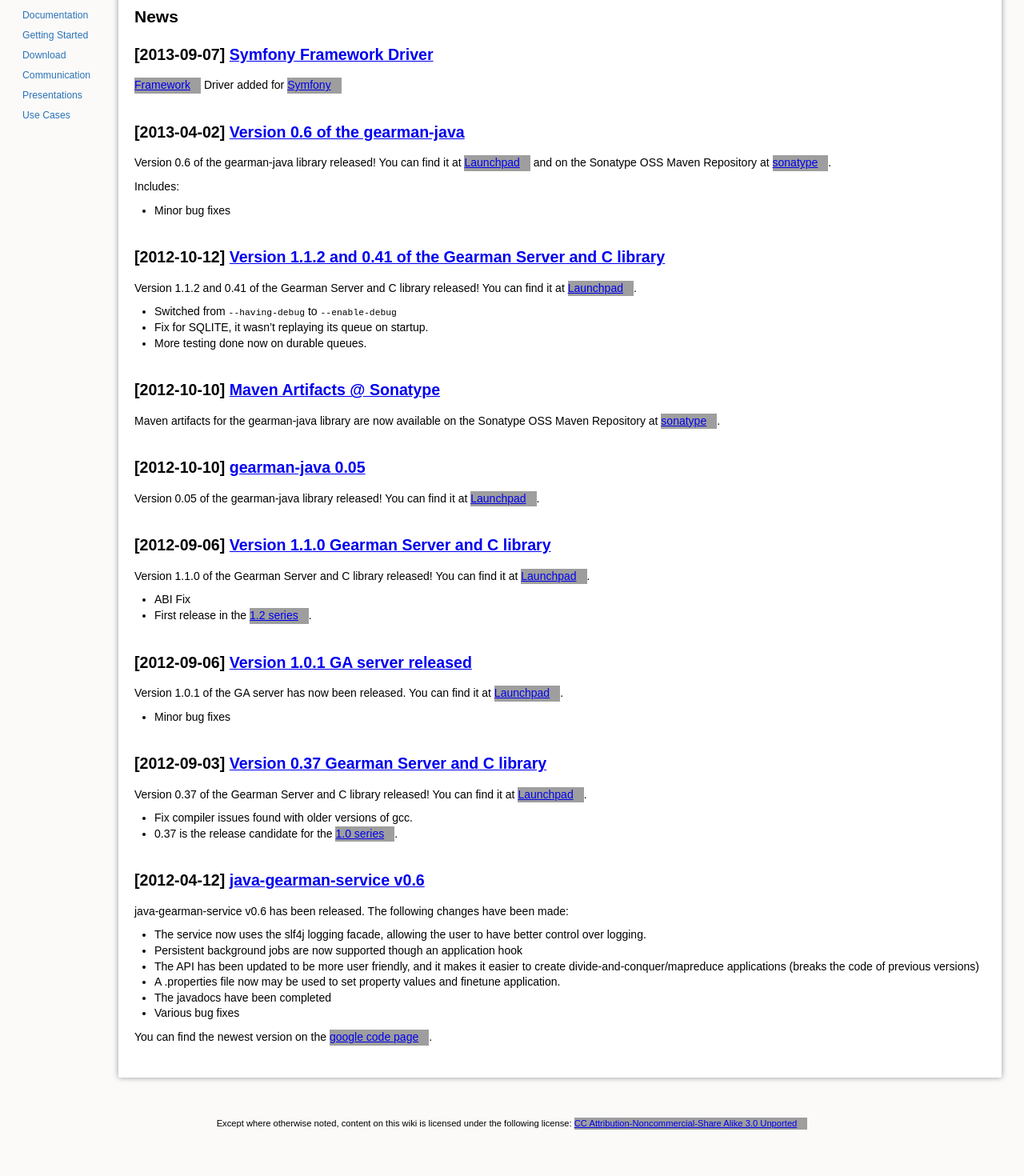
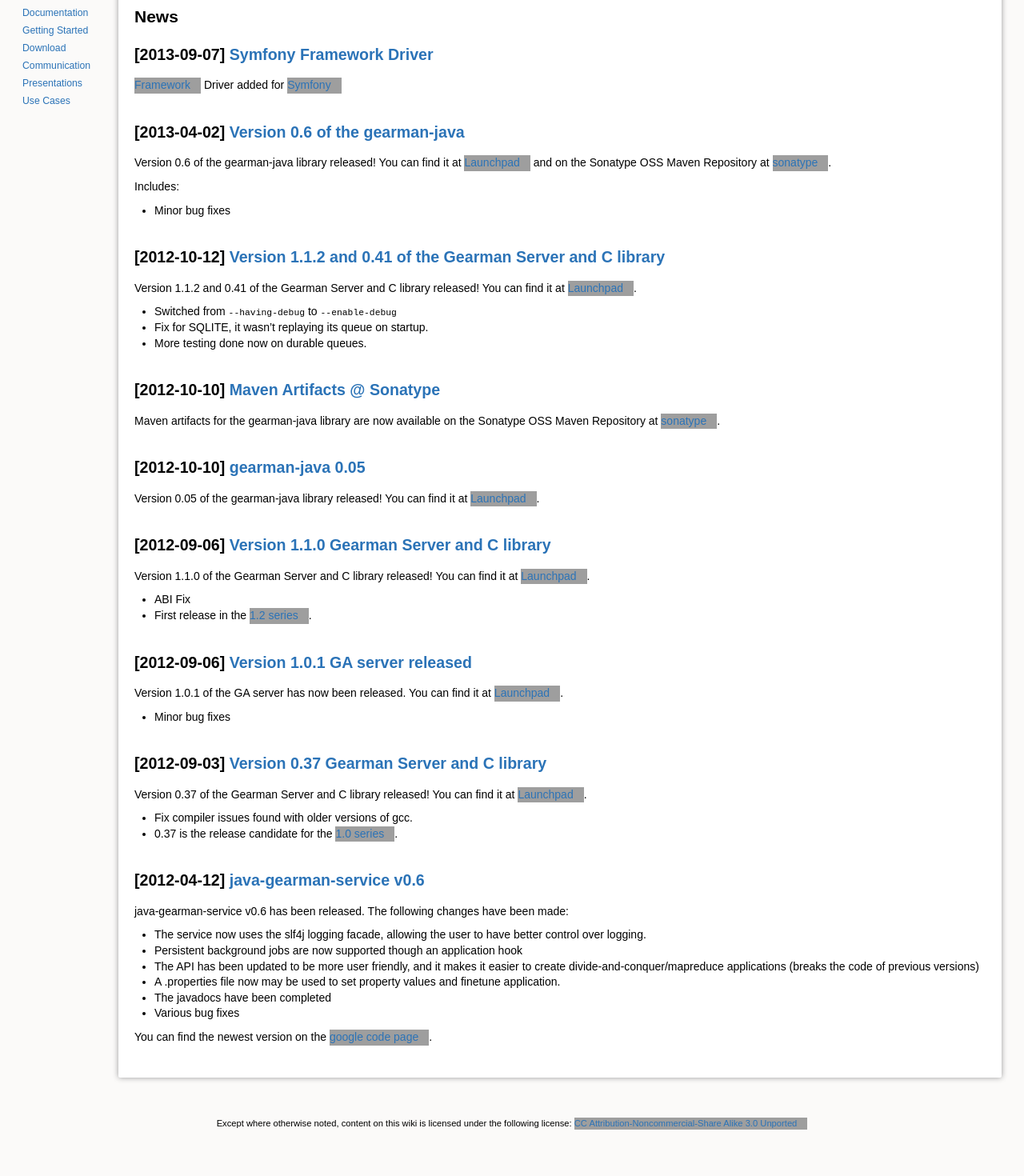
Before and after one commit to gearman/gearman.github.io, a Jekyll site: the page built from news/index.html, in a window 1280 px wide. Shown: the part 353-1823 px from the top of the page at 80% size. Built offline with Jekyll 4.4.1, drawn with Linux system fonts in a browser that asks for light colours; grey boxes are pictures that could not be loaded.

Commit message:
Cleanup the toc and site links styling in general

```diff
--- a/css/site.css
+++ b/css/site.css
@@ -26,6 +26,15 @@
     padding: 10px 0;
 }
 
+a {
+    color: #2b73b7;
+    text-decoration: none;
+}
+
+a:hover {
+    text-decoration: underline;
+}
+
 .navigation {
     position: relative;
     float: left;
@@ -36,15 +45,12 @@
 .navigation li {
     padding: 3px 20px;
 }
-.navigation a {
-    color: #2b73b7;
+
+.navigation a,
+.main-inner .toc a {
     font-size: .875em;
-    text-decoration: none;
+    line-height: .9em;
     display: block;
-}
-
-.navigation a:hover {
-    text-decoration: underline;
 }
 
 .main-content {
@@ -60,7 +66,6 @@
     border-bottom: 1px solid #ccc;
     padding: 10px 5px;
     margin: -15px -20px 5px 5px;
-    font-size: 0.875em;
 }
 
 .main-inner .toc > i {
@@ -81,6 +86,10 @@
     list-style: circle;
     margin: 0 0 0 10px;
     padding: 0;
+}
+
+.main-inner .toc li a {
+    margin-left: -5px;
 }
 
 .main-inner {
```
